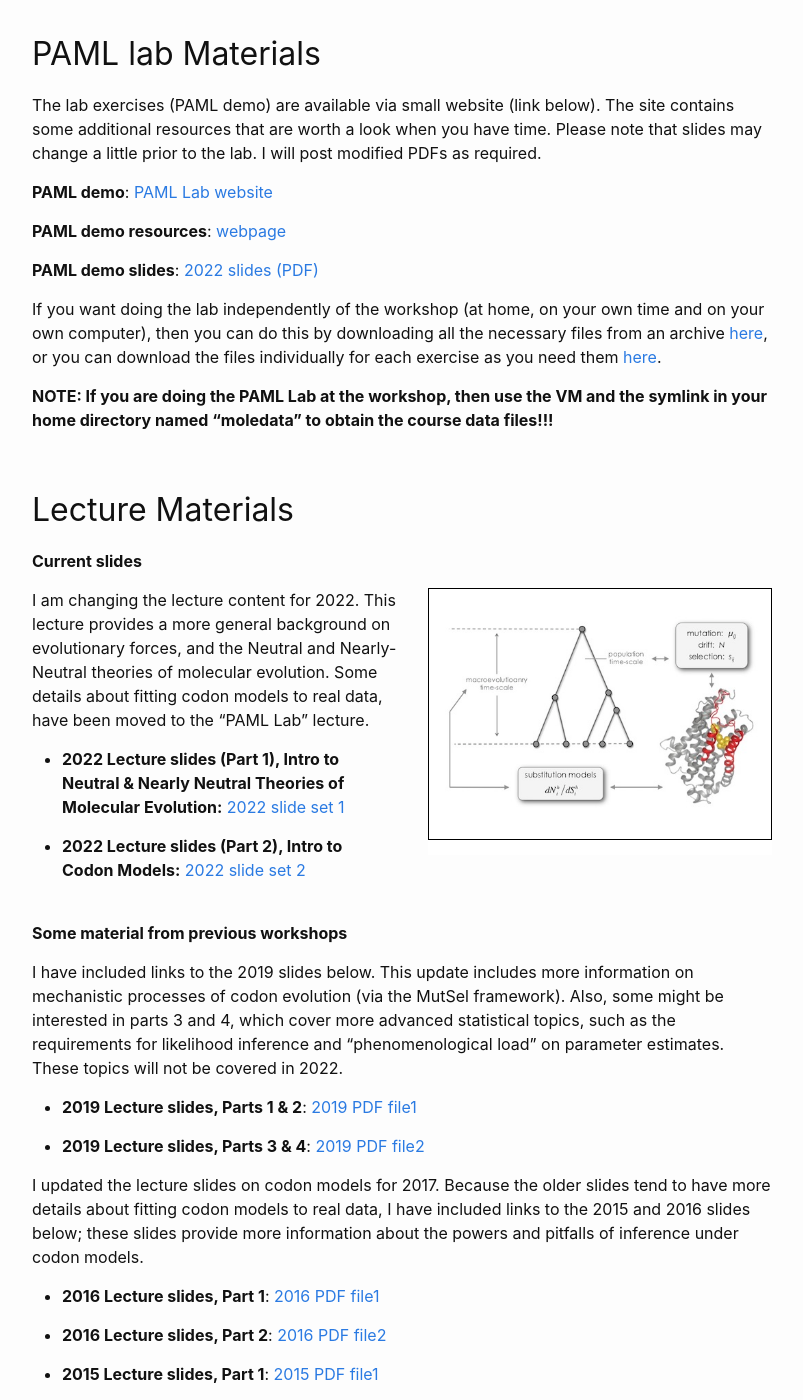
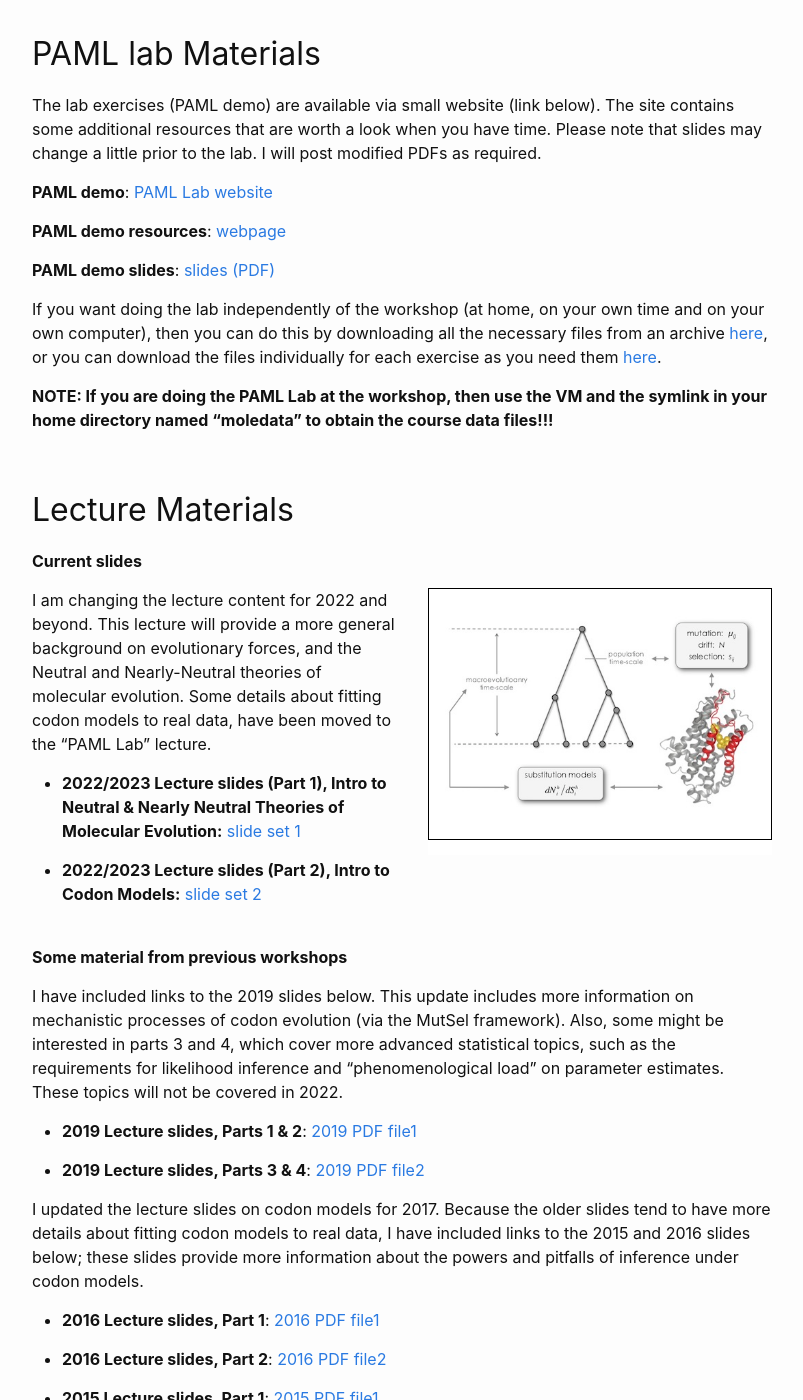
Before and after one commit to molevolworkshop/molevolworkshop.github.io, a Jekyll site: the page built from faculty/bielawski/bielawski.md, in a window 1280 px wide and 1400 px high, scrolled down 968 px. Shown: the whole window, without its empty margins (238-1041 px from the left). Built offline with Jekyll 4.4.1, drawn with Linux system fonts in a browser that asks for light colours; some of the changed text lies outside the part shown.

Commit message:
Update bielawski.md

```diff
--- a/faculty/bielawski/bielawski.md
+++ b/faculty/bielawski/bielawski.md
@@ -16,9 +16,9 @@ permalink: /faculty-bielawski/
 
 ## Arrival and Departure
 
-Arrival: 27 May 2022 (Fri)
+Arrival: 26 May 2023 (Fri)
 
-Depart:  07 June 2022 (Ts)
+Depart:  06 June 2023 (Ts)
 
 <br>
 
@@ -40,7 +40,7 @@ The lab exercises (PAML demo) are available via small website (link below). The
 
 **PAML demo resources**: [webpage](http://awarnach.mathstat.dal.ca/~joeb/PAML_lab/Resources.html)
 
-**PAML demo slides**: [2022 slides (PDF)](http://awarnach.mathstat.dal.ca/~joeb/PAML_lab/resources/pamlDEMO_MOLE2022_v2.pdf)
+**PAML demo slides**: [slides (PDF)](http://awarnach.mathstat.dal.ca/~joeb/PAML_lab/resources/pamlDEMO_MOLE2022_v2.pdf)
 
 If you want doing the lab independently of the workshop (at home, on your own time and on your own computer), then you can do this by downloading all the necessary files from an archive [here](https://bitbucket.org/EvoWorks/protocol-paml-lab-at-mbl-workshop/downloads/), or you can download the files individually for each exercise as you need them [here](http://awarnach.mathstat.dal.ca/~joeb/PAML_lab/PAML_Lab_files.html).
 
@@ -55,11 +55,11 @@ symlink in your home directory named "moledata" to obtain the course data files!
 
 {% include figure.html description="" url="/faculty/bielawski/img/MolEvol.jpg" css="image-right" height="250px" %}
 
-I am changing the lecture content for 2022. This lecture provides a more general background on evolutionary forces, and the Neutral and Nearly-Neutral theories of molecular evolution. Some details about fitting codon models to real data, have been moved to the "PAML Lab" lecture.
+I am changing the lecture content for 2022 and beyond. This lecture will provide a more general background on evolutionary forces, and the Neutral and Nearly-Neutral theories of molecular evolution. Some details about fitting codon models to real data, have been moved to the "PAML Lab" lecture.
 
-* **2022 Lecture slides (Part 1), Intro to Neutral & Nearly Neutral Theories of Molecular Evolution:** [2022 slide set 1](http://awarnach.mathstat.dal.ca/~joeb/PAML_lab/slides/Bielawski_lecture_PART_1.pdf)
+* **2022/2023 Lecture slides (Part 1), Intro to Neutral & Nearly Neutral Theories of Molecular Evolution:** [slide set 1](http://awarnach.mathstat.dal.ca/~joeb/PAML_lab/slides/Bielawski_lecture_PART_1.pdf)
 
-* **2022 Lecture slides (Part 2), Intro to Codon Models:** [2022 slide set 2](http://awarnach.mathstat.dal.ca/~joeb/PAML_lab/slides/Bielawski_lecture_PART_2.pdf)
+* **2022/2023 Lecture slides (Part 2), Intro to Codon Models:** [slide set 2](http://awarnach.mathstat.dal.ca/~joeb/PAML_lab/slides/Bielawski_lecture_PART_2.pdf)
 
 <br>
 **Some material from previous workshops**
```
